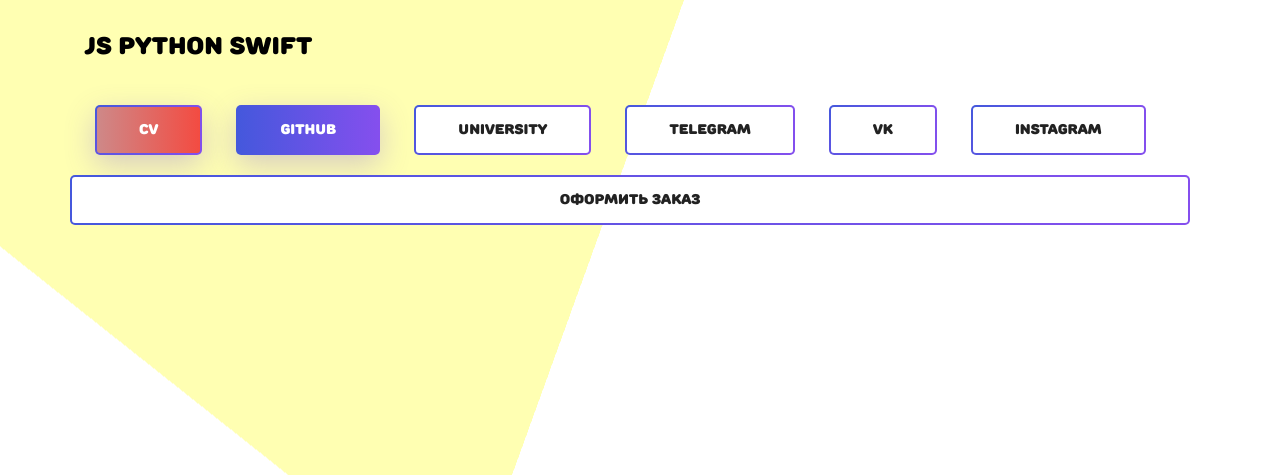
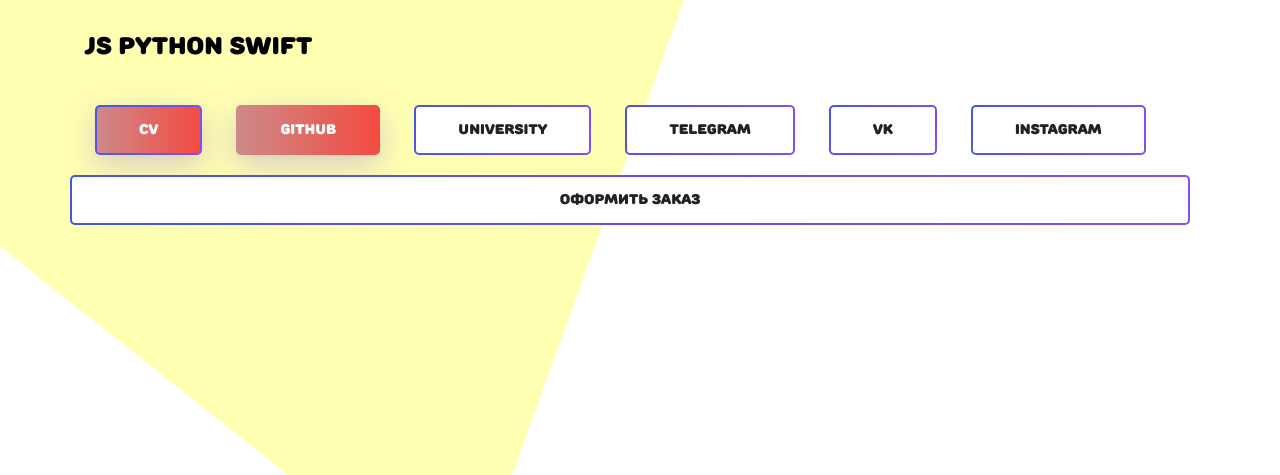
Before and after one commit to D1gout/D1gout.github.io, a plain HTML site: page index.html in a window 1280 px wide. In both pictures the pointer is over the link "GITHUB". Shown: the part 325-800 px from the top of the page. Drawn offline with Linux system fonts and the light colour scheme.

Commit message:
Update style.css

```diff
--- a/css/style.css
+++ b/css/style.css
@@ -150,7 +150,7 @@
     color: #222222;
     box-shadow: none; }
     .primary_btn.tr-bg:hover {
-      background-image: linear-gradient(to right, #4458dc 0%, #854fee 100%), radial-gradient(circle at top left, #4458dc, #854fee);
+      background-image: linear-gradient(to right, #cd8a8a 0%, #f44a40 100%), radial-gradient(circle at top left, #4458dc, #854fee);
       border: double 2px transparent;
       color: #ffffff;
       box-shadow: 0px 10px 30px rgba(118, 85, 225, 0.3); }
```
